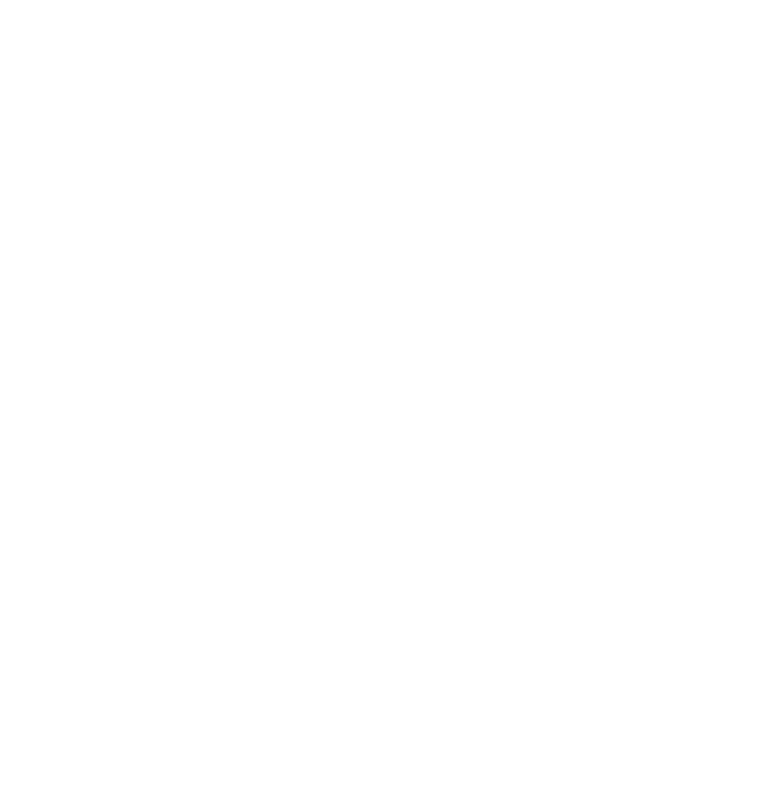
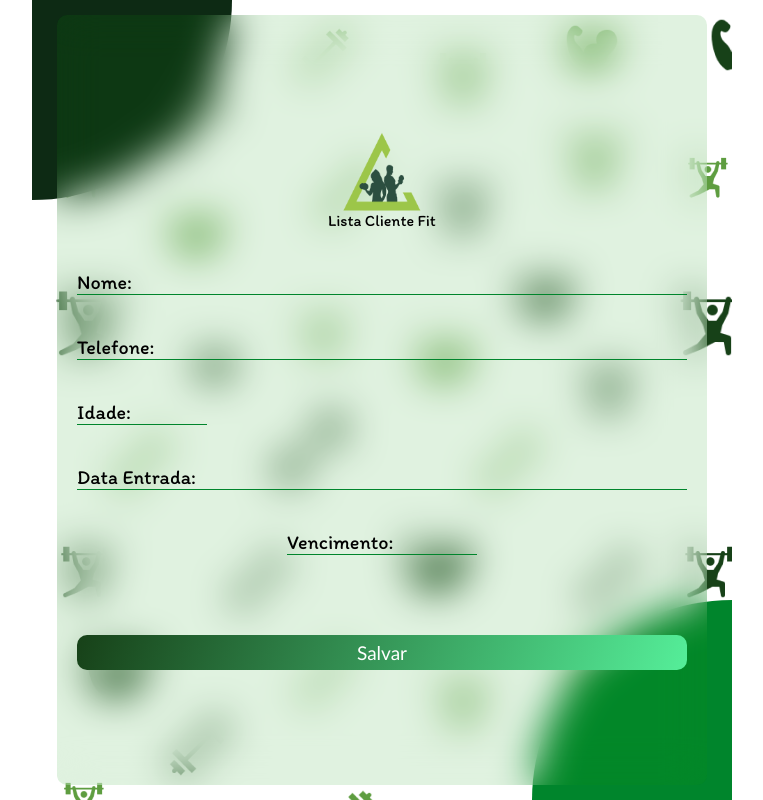
Before and after one commit to Edvaldojs22/ListaClienteFit, a Vue app: page /add in a window 1280 px wide. Before the commit this address had no page. Shown: the whole page, without its empty margins (258-1021 px from the left). Built offline with nearby package versions, Linux system fonts and the light colour scheme.

Commit message:
att page add

```diff
--- a/index.html
+++ b/index.html
@@ -5,7 +5,7 @@
     <meta name="viewport" content="width=device-width, initial-scale=1.0" />
     <title>Lista Clientes</title>
   </head>
-  <body >
+  <body>
     <div id="app"></div>
     <script type="module" src="/src/main.js"></script>
   </body>
--- a/src/App.vue
+++ b/src/App.vue
@@ -1,5 +1,5 @@
 <script setup>
-import Login from "./views/Login.vue"
+
 </script>
 
 <template >
--- a/src/router/router.js
+++ b/src/router/router.js
@@ -2,6 +2,7 @@
 import { createRouter, createWebHistory } from 'vue-router';
 import Home from '../views/Home.vue';
 import Login from '../views/Login.vue';
+import AddCliente from '../views/AddCliente.vue';
 
 
 const routes = [
@@ -15,6 +16,11 @@
         name: 'Login',
         component: Login
     },
+    {
+        path: '/add',
+        name: 'AddCliente',
+        component: AddCliente
+    }
 
 ];
 
--- /dev/null
+++ b/src/views/AddCliente.vue
@@ -0,0 +1,123 @@
+<script setup>
+import Logo from "../assets/img/imgLogo.png";
+import { useRouter } from "vue-router";
+
+const route = useRouter();
+
+const handleLogin = () => {
+
+
+    route.push({ name: "Home" });
+    console.log(route);
+};
+
+</script>
+
+<template>
+    <div class="painel_login">
+        <div class="cor_top"></div>
+        <div class="cor_bottom"></div>
+        <form action="" class="painel_add">
+            <div class="painel_logoText">
+                <img :src="Logo" alt="" />
+                <p>Lista Cliente Fit</p>
+            </div>
+
+            <div class="caixa_ipuntAdd">
+                <p>Nome:</p>
+                <input id="username" type="text" />
+            </div>
+
+            <div class="caixa_ipuntAdd">
+                <p>Telefone:</p>
+                <input id="password" type="text" />
+            </div>
+
+            <div class="caixa_ipuntAdd">
+                <p>Idade:</p>
+                <input id="password" type="text" />
+            </div>
+
+            <div class="caixa_ipuntAdd">
+                <p>Data Entrada:</p>
+                <input id="password" type="text" />
+            </div>
+
+            <div class="caixa_ipuntAdd">
+                <p>Vencimento:</p>
+                <input id="password" type="text" />
+            </div>
+
+
+
+            <button type="submit" id="botao_add">
+                Salvar
+            </button>
+        </form>
+    </div>
+</template>
+
+<style>
+.painel_add {
+    width: calc(100% - 50px);
+    height: calc(100% - 30px);
+    background-color: #11991321;
+    border-radius: 10px;
+    backdrop-filter: blur(20px);
+    display: flex;
+    flex-direction: column;
+    justify-content: center;
+    gap: 40px;
+    padding: 20px;
+}
+
+.caixa_ipuntAdd {
+    display: flex;
+    border-bottom: solid 1px #00852c;
+}
+
+.caixa_ipuntAdd p {
+    font-family: "itim";
+    font-size: 20px;
+}
+
+.caixa_ipuntAdd input {
+    border: none;
+    background-color: transparent;
+    outline: none;
+    width: 200px;
+    padding-left: 20px;
+    margin-top: 5px;
+}
+
+.painel_add .caixa_ipuntAdd:nth-child(4) {
+    width: 130px;
+}
+
+.painel_add .caixa_ipuntAdd:nth-child(5) input {
+    width: 150px;
+}
+
+.painel_add .caixa_ipuntAdd:nth-child(6) {
+    width: 190px;
+    margin: 0 auto;
+
+}
+
+#botao_add {
+    width: 100%;
+    height: 35px;
+    margin-top: 40px;
+    font-size: 19px;
+    border: none;
+    border-radius: 10px;
+    font-family: "Gill Sans", "Gill Sans MT", Calibri, "Trebuchet MS", sans-serif;
+    font-weight: 100;
+    background-image: linear-gradient(290deg, #55ee99, #174118);
+    color: white;
+}
+
+#botao_add:hover {
+    transform: scale(1.1);
+}
+</style>
--- a/src/views/Home.vue
+++ b/src/views/Home.vue
@@ -1,15 +1,14 @@
 <script setup>
 import axios from "axios";
 import { onMounted, ref } from "vue";
-import { useStore } from "vuex";
 import IconZap from "../assets/img/zap.png";
 import IconAdd from "../assets/img/add.png";
 import IconUserFooter from "../assets/img/userFooter .png";
-import { defineProps } from "vue";
 import IconUser from "../assets/img/user.png";
 import IconMuscle from "../assets/img/muscle.png";
 import IconArrow from "../assets/img/arrow.png";
 import IconFilter from "../assets/img/filter.png";
+import { useRouter } from "vue-router";
 
 //Codigo para obter data e Hora
 let mesAtual = ref("");
@@ -130,7 +129,7 @@
 };
 // ---------------------------------------------------------->
 
-//
+// Proxima pagina
 const proximaPagina = (event) => {
   let arrowPositin = event.target.id;
   console.log(arrowPositin);
@@ -145,6 +144,14 @@
     numeroPagina = pagina;
     carregarClientes();
   }
+};
+
+//Route para pagina Add
+const route = useRouter();
+
+const handleAdd = () => {
+ route.push({ name: "AddCliente" });
+ console.log(route);
 };
 </script>
 
@@ -249,7 +256,7 @@
 
     <footer>
       <img :src="IconZap" alt="" />
-      <img :src="IconAdd" alt="" />
+      <img @click="handleAdd"  :src="IconAdd" alt="" />
       <img :src="IconUserFooter" alt="" />
     </footer>
   </div>
@@ -551,4 +558,8 @@
   width: 45px;
   height: 45px;
 }
+
+footer img:hover{
+  transform: scale(1.1);
+}
 </style>
--- a/src/views/Login.vue
+++ b/src/views/Login.vue
@@ -9,7 +9,6 @@
   // const password = document.getElementById('password').value;
 
   route.push({ name: "Home" });
-  console.log(route);
 };
 // export default {
 //   name: "Login",
@@ -43,7 +42,7 @@
   </div>
 </template>
 
-<style scoped>
+<style >
 .painel_login {
   width: 100%;
   max-width: 700px;
@@ -55,7 +54,6 @@
   justify-content: center;
   align-items: center;
   margin-top: 100px;
-  border-radius: 20px;
 }
 
 .cor_top {
@@ -95,6 +93,7 @@
   justify-content: center;
   gap: 30px;
 }
+
 .painel_logoText {
   display: flex;
   flex-direction: column;
@@ -131,8 +130,10 @@
 }
 
 #botao_login {
-  padding: 6px 25px;
-  font-size: 25px;
+  width: calc(100% - 30px);
+  height: 40px;
+  margin: 0 auto;
+  font-size: 19px;
   border: none;
   border-radius: 10px;
   font-family: "Gill Sans", "Gill Sans MT", Calibri, "Trebuchet MS", sans-serif;
@@ -141,6 +142,7 @@
   color: white;
   margin-top: 20px;
   cursor: pointer;
+
 }
 
 #botao_login:hover {
```
